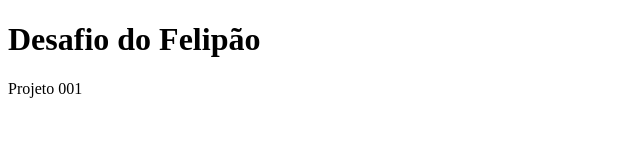
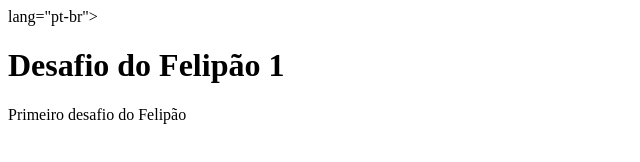
Before and after one commit to KalifaNC/desafio-felipao, a plain HTML site: page index.html in a window 1280 px wide. Shown: the whole page, without its empty margins (0-640 px from the left). Drawn offline with Linux system fonts and the light colour scheme.

Commit message:
Atualização

```diff
--- a/index.html
+++ b/index.html
@@ -1,12 +1,13 @@
 <!DOCTYPE html>
-<html lang="pt-br">
+<html>
+    lang="pt-br">
   <head>
     <meta charset="UTF-8">
     <title>Lógica de Programação</title>
   </head>
   <body>
-    <h1>Desafio do Felipão</h1>
-    <p>Projeto 001</p>
-
+    <h1>Desafio do Felipão 1</h1>
+    <p>Primeiro desafio do Felipão</p>
+    <script>src=<index.js</script>
   </body>
 </html>
```
